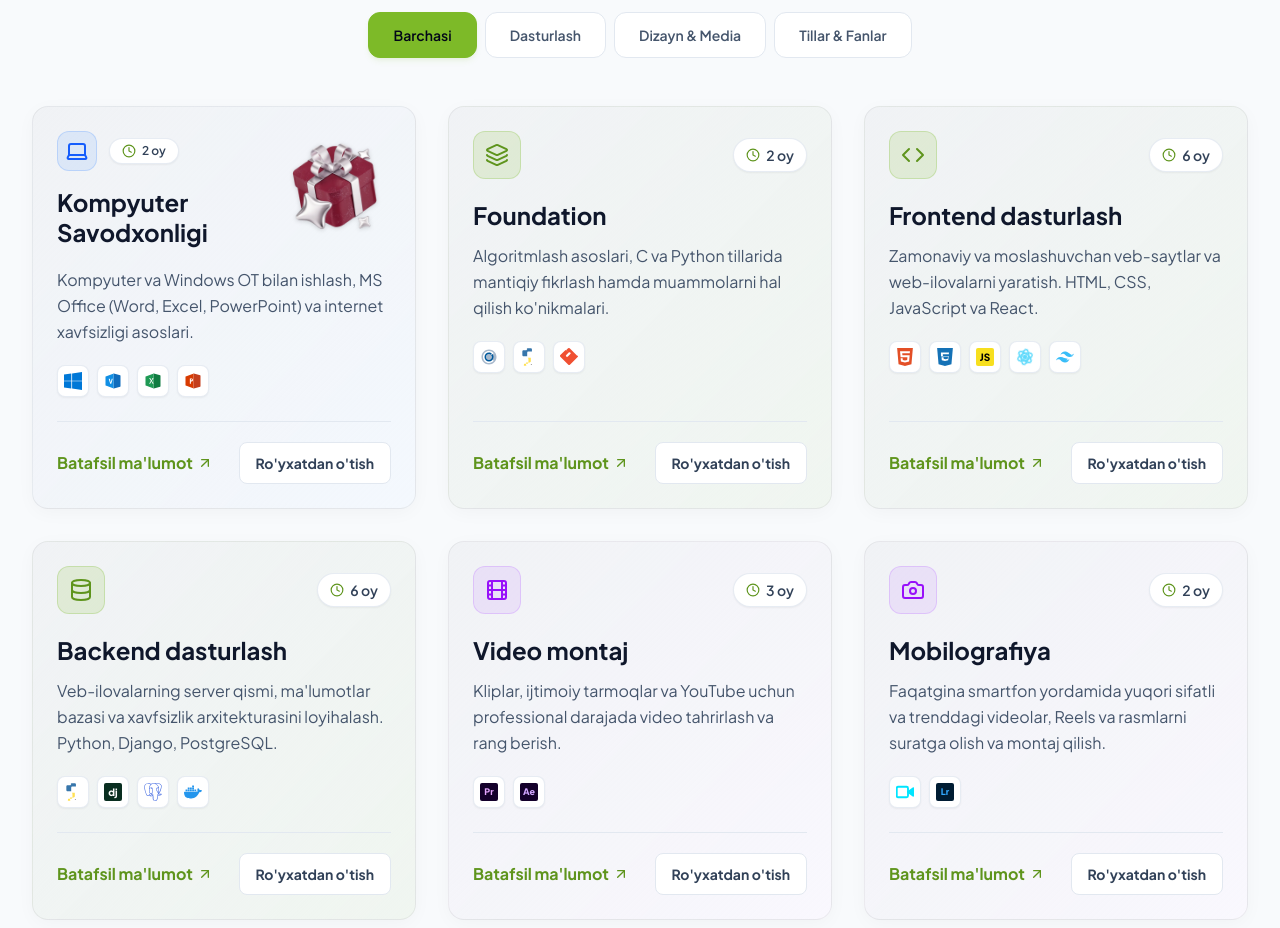
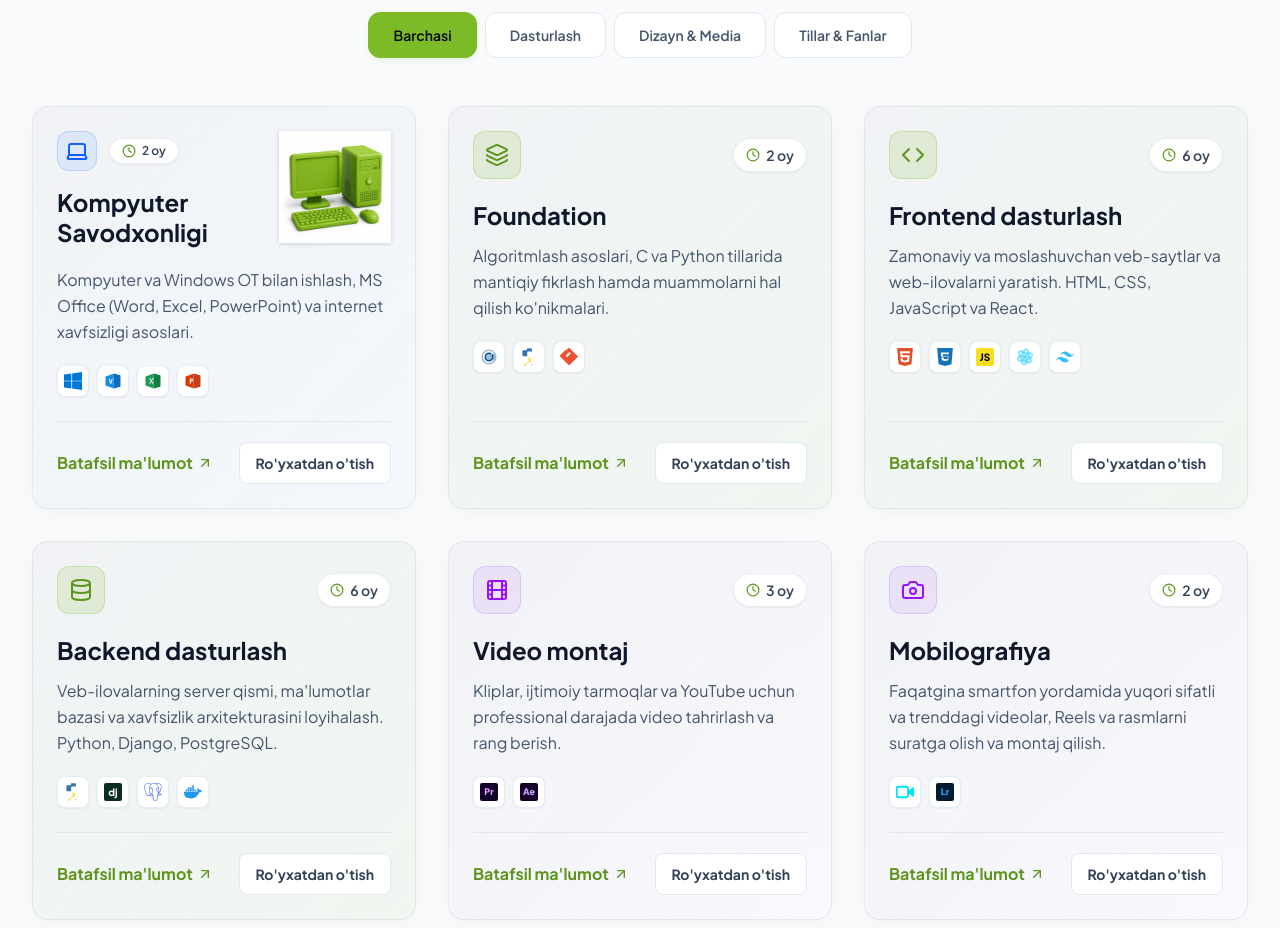
Before and after one commit to TemurbekReyimberdiyev/itparkxorazm, a React (Vite) app: page / in a window 1280 px wide. Shown: the part 1360-2288 px from the top of the page. Built offline with nearby package versions, Linux system fonts and the light colour scheme.

Commit message:
design: replace Computer Literacy course card image with 3D green computer set

```diff
--- a/src/components/Courses.jsx
+++ b/src/components/Courses.jsx
@@ -25,7 +25,7 @@ export default function Courses({ language, onSelectCourse, translations }) {
       id: 'comp_lit',
       category: 'basic',
       icon: <Laptop className="w-6 h-6 text-current" />,
-      image: '/images/comp_lit.png',
+      image: '/images/comp_lit.jpg',
       titleUz: 'Kompyuter Savodxonligi',
       titleRu: 'Компьютерная грамотность',
       durationUz: '2 oy',
```
Also changed, not shown: public/images/comp_lit.jpg (added), public/images/comp_lit.png (deleted).
